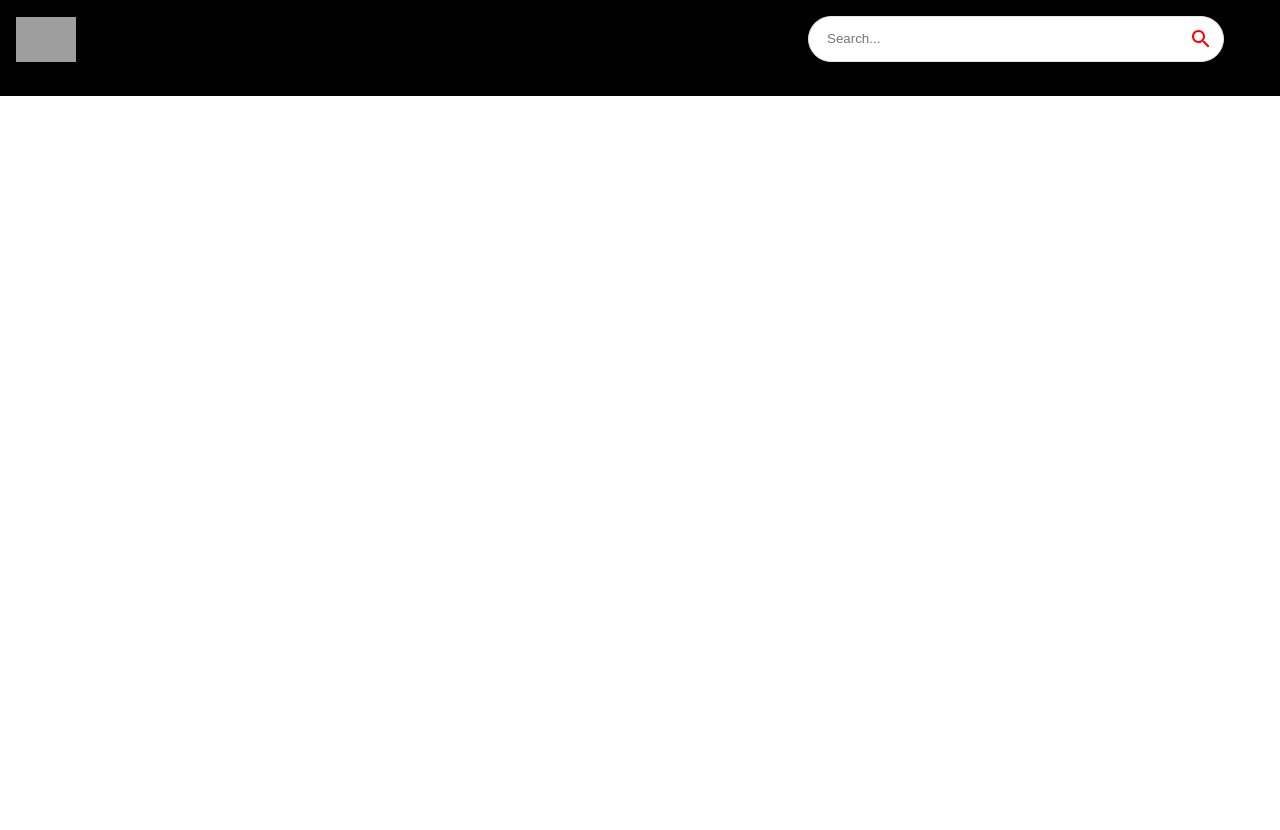
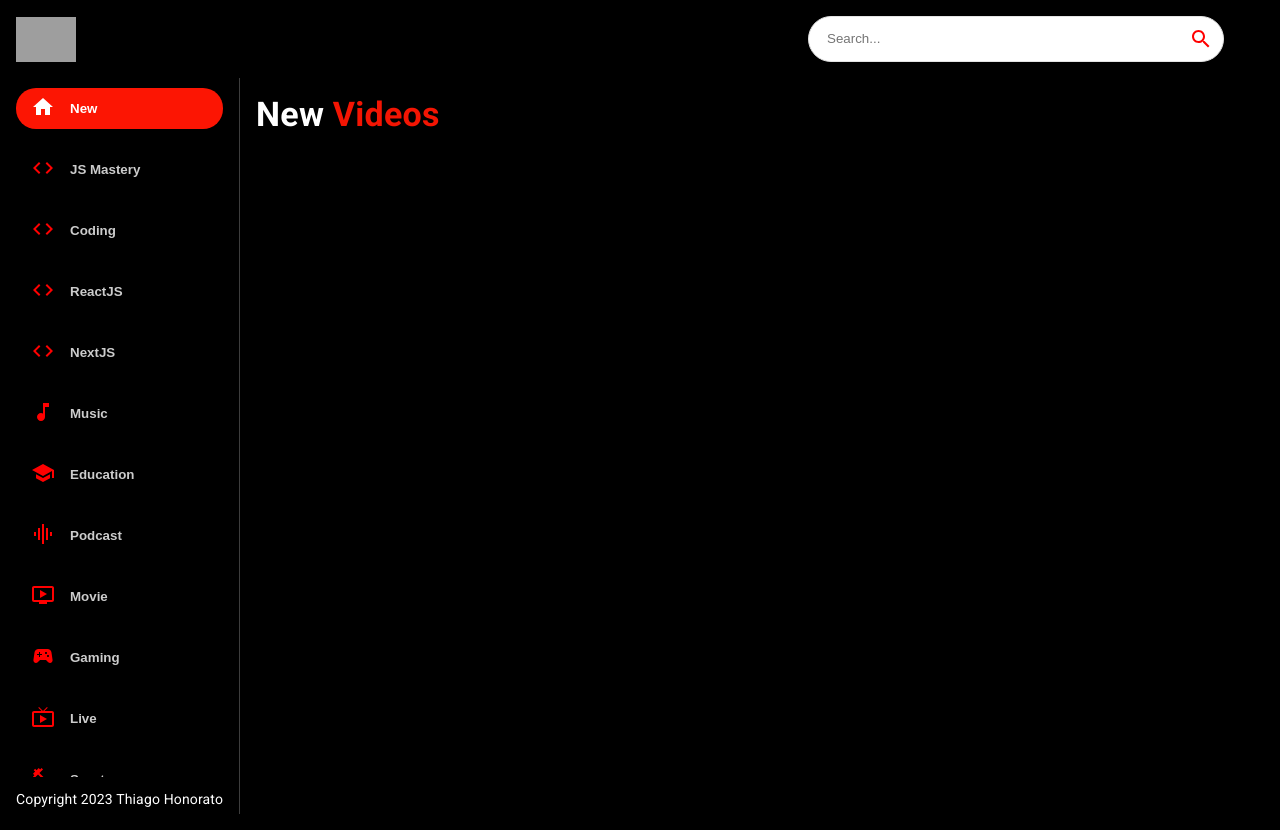
Before and after one commit to ThiagoMonts/youtube_clone, a React (Create React App) app: page / in a window 1280 px wide. Before the commit the page ends 800 px from the top, so only its background shows below. Built offline with nearby package versions, Linux system fonts and the light colour scheme; grey boxes are pictures that could not be loaded.

Commit message:
Criação da seção Feed, Sidebar e Vídeos

```diff
--- a/src/components/Feed.jsx
+++ b/src/components/Feed.jsx
@@ -1,8 +1,24 @@
-import React from 'react'
+import { useState, useEffect } from 'react'
+import { Box, Stack, Typography } from "@mui/material"
+import { Sidebar, Videos } from '../components'
 
 const Feed = () => {
   return (
-    <div>Feed</div>
+    <Stack sx={{ flexDirection: { sx: "column", md:"row" } }}>
+      <Box sx={{ height: { sx: 'auto', md: '92vh'}, borderRight: '1px solid #3d3d3d', px: { sx: 0, md: 2 }}}>
+        <Sidebar />
+
+        <Typography className='copyright' variant='body2' sx={{ mt: 1.5, color: '#fff'}}>
+          Copyright 2023 Thiago Honorato
+        </Typography>
+      </Box>
+      <Box p={2} sx={{ overflowY: 'auto', height: '90vh', flex: 2}}>
+        <Typography variant="h4" fontWeight="bold" mb={2} sx={{ color: 'white'}}>New <span style={{ color: '#F31503'}}>Videos</span>
+        </Typography>
+
+        <Videos videos={[]} />
+      </Box>
+    </Stack>
   )
 }
 
--- /dev/null
+++ b/src/components/Sidebar.jsx
@@ -0,0 +1,32 @@
+import { Stack } from '@mui/material'
+
+import { categories } from './utils/constants'
+
+const selectedCategory = 'New';
+
+const Sidebar = () => (
+  <Stack
+    direction="row"
+    sx={{
+      overflowY: "auto",
+      height: { sx: 'auto', md: '95%'},
+      flexDirection: { md: 'column'},
+    }}
+  >
+    {categories.map((category) => (
+      <button
+        className='category-btn'
+        style={{
+          background: category.name === selectedCategory && '#FC1503', color: 'white'
+        }}
+        key={category.name}
+      >
+        <span style={{ color: category.name === selectedCategory ? 'white' : 'red', marginRight: '15px' }}>{category.icon}</span>
+        <span style={{ opacity: category.name === selectedCategory ? '1' : '0.8'}}>{category.name}</span>
+      </button>
+    ))}
+  </Stack>
+)
+
+
+export default Sidebar
--- /dev/null
+++ b/src/components/Videos.jsx
@@ -0,0 +1,9 @@
+import React from 'react'
+
+const Videos = () => {
+  return (
+    <div>Videos</div>
+  )
+}
+
+export default Videos
--- a/src/components/index.js
+++ b/src/components/index.js
@@ -3,4 +3,6 @@
 export { default as ChannelDetail } from './ChannelDetail'
 export { default as SearchBar } from './SearchBar'
 export { default as SearchFeed } from './SearchFeed'
+export { default as Sidebar } from './Sidebar'
 export { default as VideoDetail } from './VideoDetail'
+export { default as Videos } from './Videos'
```
